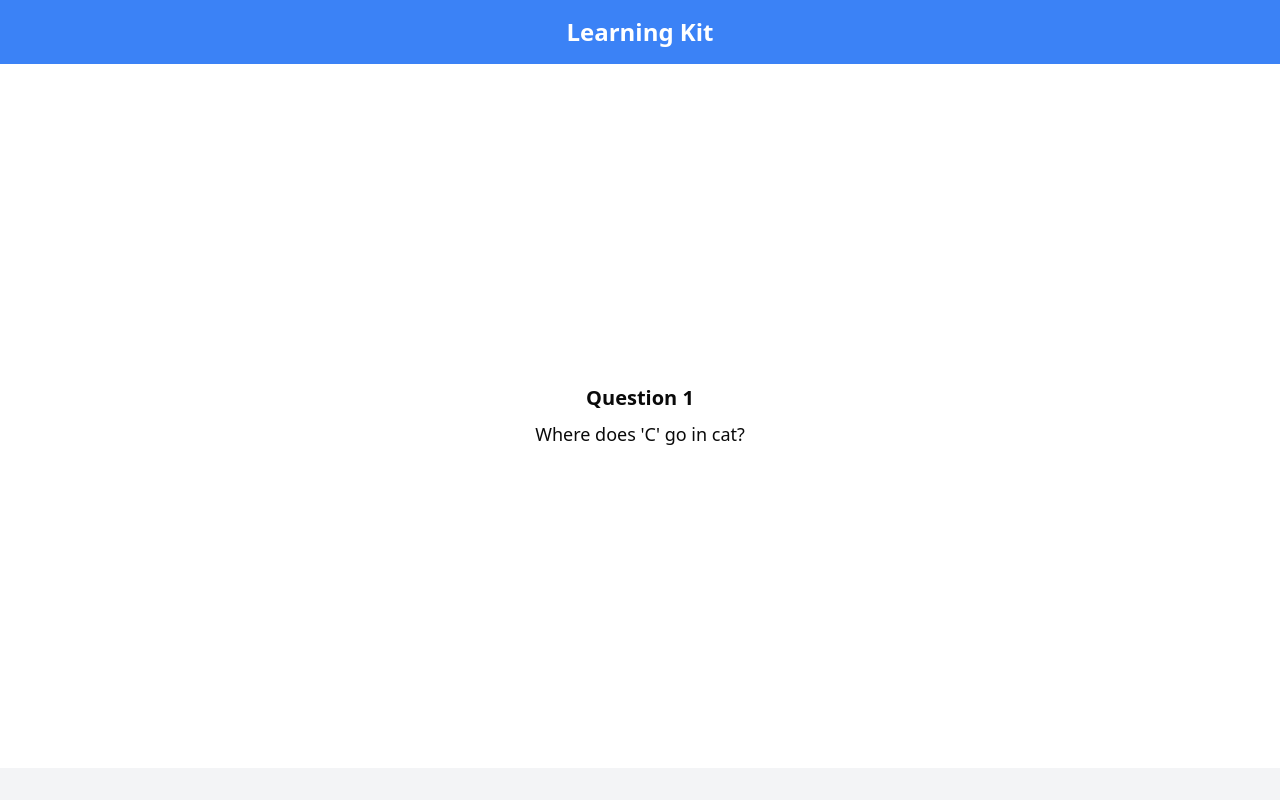
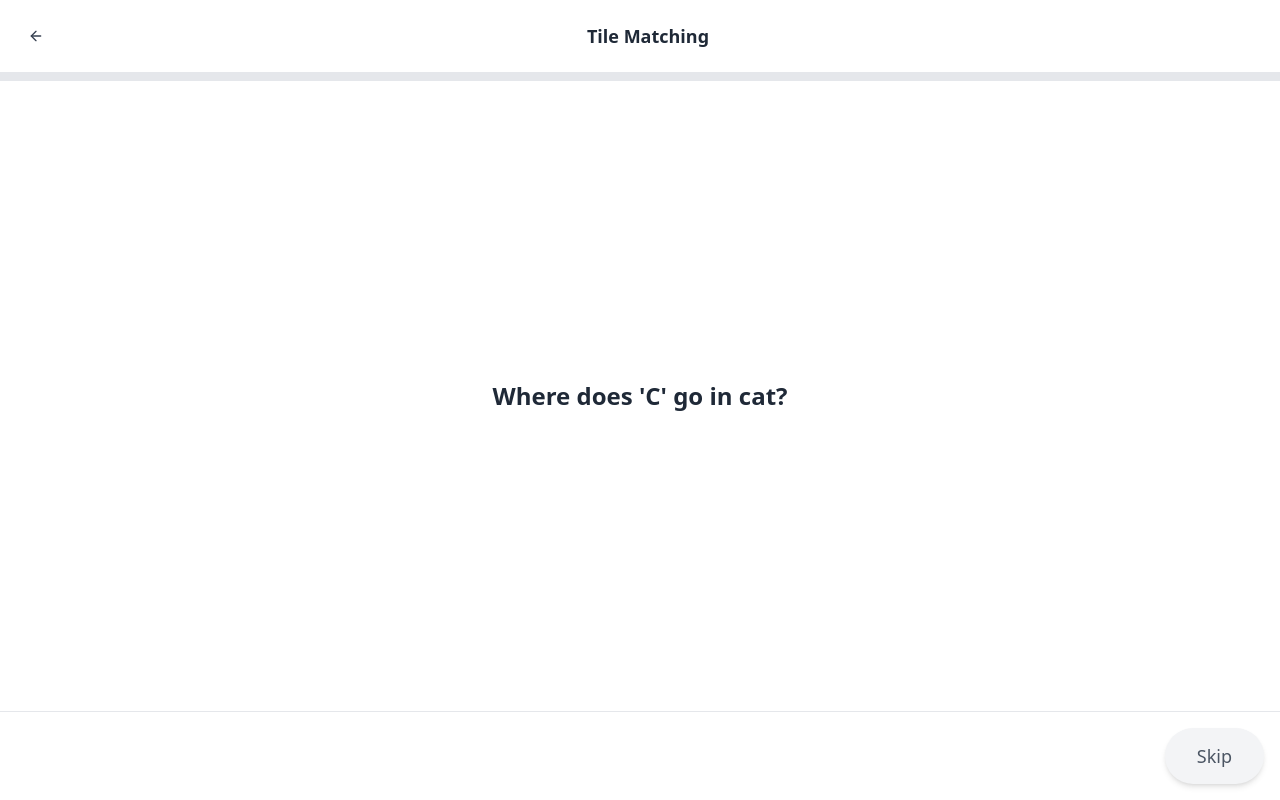
Before and after one commit to Julien-Mo/Learning-Kit, a Next.js app in the folder webapp/: page /lesson/0 in a window 1280 px wide. Built offline with nearby package versions, Linux system fonts and the light colour scheme; no server answers.

Commit message:
Integrating Lesson with new UI

```diff
--- a/webapp/src/app/lesson/0/page.tsx
+++ b/webapp/src/app/lesson/0/page.tsx
@@ -1,100 +1,72 @@
 "use client";
+import React, { useState, useEffect } from "react";
+import io from "socket.io-client";
+import { playSound } from "@/lib/utils";
+import { Header } from "@/components/layout/Header";
+import { Footer } from "@/components/layout/Footer";
+import { ProgressBar } from "@/components/ui/ProgressBar";
 
-import { useEffect, useState } from "react";
-import io from "socket.io-client";
+const questions = [
+  { question: "Where does 'C' go in cat?", correctUID: "92 C8 C5 01", correctReader: "0" },
+  { question: "Where does 'A' go in cat?", correctUID: "39 9A CD 01", correctReader: "0" },
+  { question: "Where does 'T' go in cat?", correctUID: "39 9A CD 01", correctReader: "1" },
+];
 
-export default function Home() {
-  const [currentQuestion, setCurrentQuestion] = useState(0);
-  const [feedback, setFeedback] = useState("");
-  const [isCorrect, setIsCorrect] = useState(false);
+export default function LessonPage() {
+  const [currentQuestionIndex, setCurrentQuestionIndex] = useState(0);
+  const [feedback, setFeedback] = useState({ message: "", isCorrect: false });
 
-  const questions = [
-    { question: "Where does 'C' go in cat?", correctUID: "92 C8 C5 01", correctReader: "0" },
-    { question: "Where does 'A' go in cat?", correctUID: "39 9A CD 01", correctReader: "0" },
-  ];
+  const currentQuestion = questions[currentQuestionIndex];
+  const progress = (currentQuestionIndex / questions.length) * 100;
 
   useEffect(() => {
     const socket = io("http://localhost:3001");
 
-    socket.on("rfidData", (data) => {
-      const { reader, uid } = data;
+    socket.on("rfidData", ({ reader, uid }) => {
+      if (feedback.isCorrect) return;
 
-      // Ignore new inputs if the current question is already answered correctly
-      if (isCorrect) return;
+      const isCorrect =
+        uid === currentQuestion.correctUID &&
+        reader === currentQuestion.correctReader;
 
-      // Verify the UID and reader for the current question
-      const currentQ = questions[currentQuestion];
-      if (uid === currentQ.correctUID && reader === currentQ.correctReader) {
-        setFeedback("✅ Correct!");
-        setIsCorrect(true);
-      } else {
-        setFeedback("❌ Incorrect! Try again.");
-      }
+      setFeedback({
+        message: isCorrect ? "✅ Correct!" : "❌ Incorrect! Try again.",
+        isCorrect
+      });
+      playSound(isCorrect ? "correct" : "incorrect");
     });
 
     return () => socket.disconnect();
-  }, [currentQuestion, isCorrect]); // Re-run effect when currentQuestion or isCorrect changes
+  }, [currentQuestionIndex, feedback.isCorrect, currentQuestion]);
 
-  const handleNextQuestion = () => {
-    if (isCorrect) {
-      if (currentQuestion + 1 < questions.length) {
-        // Move to the next question
-        setCurrentQuestion((prev) => prev + 1);
-        setFeedback("");
-        setIsCorrect(false);
-      } else {
-        // If it's the last question, show completion message
-        setFeedback("🎉 Congratulations! You've completed the lesson.");
-      }
+  useEffect(() => {
+    setFeedback({ message: "", isCorrect: false });
+  }, [currentQuestionIndex]);
+
+  const handleNext = () => {
+    if (currentQuestionIndex < questions.length - 1) {
+      setCurrentQuestionIndex(currentQuestionIndex + 1);
+    } else {
+      window.location.href = "/";
     }
   };
 
-  const handleHome = () => {
-    // Reset the quiz to the first question
-    setCurrentQuestion(0);
-    setFeedback("");
-    setIsCorrect(false);
-  };
-
   return (
-    <div className="flex flex-col min-h-screen">
-      {/* Header */}
-      <header className="bg-blue-500 p-4 text-white text-center">
-        <h1 className="text-2xl font-bold">Learning Kit</h1>
-      </header>
-
-      {/* Centered Question */}
-      <main className="flex-grow flex flex-col items-center justify-center p-4 text-center">
-        {currentQuestion < questions.length ? (
-          <>
-            <h2 className="text-xl font-semibold">Question {currentQuestion + 1}</h2>
-            <p className="text-lg mt-2">{questions[currentQuestion].question}</p>
-          </>
-        ) : (
-          <h2 className="text-xl font-semibold">Lesson Completed!</h2>
-        )}
-      </main>
-
-      {/* Footer */}
-      <footer className="bg-gray-100 p-4 text-center">
-        <p className="text-lg">{feedback}</p>
-        {isCorrect && currentQuestion + 1 < questions.length && (
-          <button
-            onClick={handleNextQuestion}
-            className="mt-4 px-4 py-2 bg-blue-500 text-white rounded hover:bg-blue-600"
-          >
-            Next
-          </button>
-        )}
-        {isCorrect && currentQuestion + 1 === questions.length && (
-          <button
-            onClick={handleHome}
-            className="mt-4 px-4 py-2 bg-green-500 text-white rounded hover:bg-green-600"
-          >
-            Home
-          </button>
-        )}
-      </footer>
+    <div className="flex min-h-screen flex-col bg-white">
+      <Header title="Tile Matching" />
+      <ProgressBar value={progress} />
+      <div className="flex flex-1 flex-col items-center justify-center p-6">
+        <div className="w-full max-w-lg">
+          <h2 className="text-center text-2xl font-bold text-gray-800">
+            {currentQuestion.question}
+          </h2>
+        </div>
+      </div>
+      <Footer
+        feedback={feedback.message}
+        isCorrect={feedback.isCorrect}
+        onNext={handleNext}
+      />
     </div>
   );
 }
--- a/webapp/src/app/page.tsx
+++ b/webapp/src/app/page.tsx
@@ -28,6 +28,17 @@ export default function SoloSpellProfessional() {
 
             <div className="flex flex-col items-center gap-8">
               <Link href="/lesson/1">
+                <div className="relative group">
+                  <div className="w-20 h-20 rounded-2xl bg-gradient-to-br from-purple-500 to-purple-600 flex items-center justify-center shadow-lg shadow-purple-200/50 transition-transform duration-200 group-hover:scale-105">
+                    <Star className="w-10 h-10 text-white" />
+                  </div>
+                  <div className="absolute -bottom-1 -right-1 bg-gradient-to-br from-yellow-400 to-yellow-500 text-xs font-bold w-8 h-8 rounded-xl flex items-center justify-center text-white shadow-md">
+                    ✓
+                  </div>
+                </div>
+              </Link>
+
+              <Link href="/lesson/0">
                 <div className="relative group">
                   <div className="w-20 h-20 rounded-2xl bg-gradient-to-br from-purple-500 to-purple-600 flex items-center justify-center shadow-lg shadow-purple-200/50 transition-transform duration-200 group-hover:scale-105">
                     <Star className="w-10 h-10 text-white" />
--- /dev/null
+++ b/webapp/src/components/layout/Footer.tsx
@@ -0,0 +1,34 @@
+import { Button } from "@/components/ui/button";
+
+interface FooterProps {
+  feedback: string;
+  isCorrect: boolean;
+  onNext: () => void;
+}
+
+export function Footer({ feedback, isCorrect, onNext }: FooterProps) {
+  const buttonStyles = isCorrect
+    ? "bg-blue-500 text-white hover:bg-blue-600"
+    : "bg-gray-100 text-gray-600 hover:bg-gray-200";
+
+  return (
+    <footer className="border-t border-gray-200 bg-white p-4">
+      <div className="flex items-center">
+        <div className="w-[140px]" />
+        <div className="flex-1 text-center">
+          {feedback && (
+            <p className="text-xl font-medium text-gray-700">{feedback}</p>
+          )}
+        </div>
+        <div className="w-[140px] flex justify-end">
+          <Button
+            className={`h-14 rounded-full px-8 py-4 text-lg font-medium shadow-md transition-colors ${buttonStyles}`}
+            onClick={onNext}
+          >
+            {isCorrect ? "Next" : "Skip"}
+          </Button>
+        </div>
+      </div>
+    </footer>
+  );
+}
--- /dev/null
+++ b/webapp/src/components/layout/Header.tsx
@@ -0,0 +1,25 @@
+import { ArrowLeft } from "lucide-react";
+import { Button } from "@/components/ui/button";
+import Link from "next/link";
+
+interface HeaderProps {
+  title: string;
+}
+
+export function Header({ title }: HeaderProps) {
+  return (
+    <header className="border-b border-gray-200 bg-white p-4">
+      <div className="flex items-center">
+        <Link href="/">
+          <Button variant="ghost" size="icon" className="h-10 w-10 rounded-full">
+            <ArrowLeft className="h-6 w-6 text-gray-700" />
+          </Button>
+        </Link>
+        <div className="ml-4 flex-1 text-center">
+          <h1 className="text-lg font-semibold text-gray-800">{title}</h1>
+        </div>
+        <div className="w-10" />
+      </div>
+    </header>
+  );
+}
--- /dev/null
+++ b/webapp/src/components/ui/ProgressBar.tsx
@@ -0,0 +1,14 @@
+interface ProgressBarProps {
+  value: number;
+}
+
+export function ProgressBar({ value }: ProgressBarProps) {
+  return (
+    <div className="w-full bg-gray-200">
+      <div
+        className="h-2 bg-blue-500 transition-all duration-300 ease-in-out"
+        style={{ width: `${value}%` }}
+      />
+    </div>
+  );
+}
```
Also changed, not shown: 1 other file (tests, documents, lock files or other folders).
